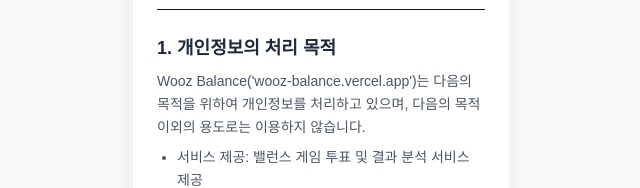
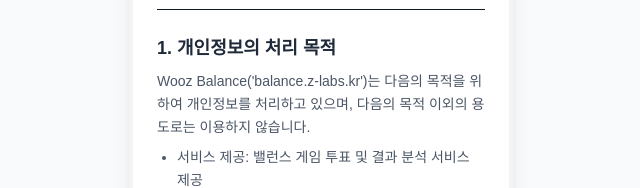
Before and after one commit to jeyounge/wooz-balance-react, a React (Vite) app: page /privacy in a window 1280 px wide. Shown: the part 171-359 px from the top of the page, without its empty margins (319-959 px from the left). Built offline with nearby package versions, Linux system fonts and the light colour scheme.

Commit message:
Update URLs to balance.z-labs.kr

```diff
--- a/index.html
+++ b/index.html
@@ -12,7 +12,7 @@
     <meta property="og:title" content="Wooz Balance - 이걸 선택한다고? 🤣" />
     <meta property="og:description" content="황당하고 재미있는 밸런스 게임! 당신의 선택은? 지금 바로 투표하세요!" />
     <meta property="og:image" content="https://placehold.co/600x400/FF6B6B/FFFFFF/png?text=Wooz+Balance" />
-    <meta property="og:url" content="https://wooz-balance.vercel.app" />
+    <meta property="og:url" content="https://balance.z-labs.kr" />
   </head>
   <body>
     <div id="root"></div>
--- a/src/pages/PrivacyPage.jsx
+++ b/src/pages/PrivacyPage.jsx
@@ -19,7 +19,7 @@
                 <div className="space-y-6 text-sm text-gray-600 leading-relaxed">
                     <section>
                         <h2 className="text-lg font-bold text-gray-800 mb-2">1. 개인정보의 처리 목적</h2>
-                        <p>Wooz Balance('wooz-balance.vercel.app')는 다음의 목적을 위하여 개인정보를 처리하고 있으며, 다음의 목적 이외의 용도로는 이용하지 않습니다.</p>
+                        <p>Wooz Balance('balance.z-labs.kr')는 다음의 목적을 위하여 개인정보를 처리하고 있으며, 다음의 목적 이외의 용도로는 이용하지 않습니다.</p>
                         <ul className="list-disc pl-5 mt-2 space-y-1">
                             <li>서비스 제공: 밸런스 게임 투표 및 결과 분석 서비스 제공</li>
                             <li>통계 분석: 익명화된 투표 데이터를 활용한 통계 분석</li>
```
Also changed, not shown: public/robots.txt, 1 other file (tests, documents, lock files or other folders).
